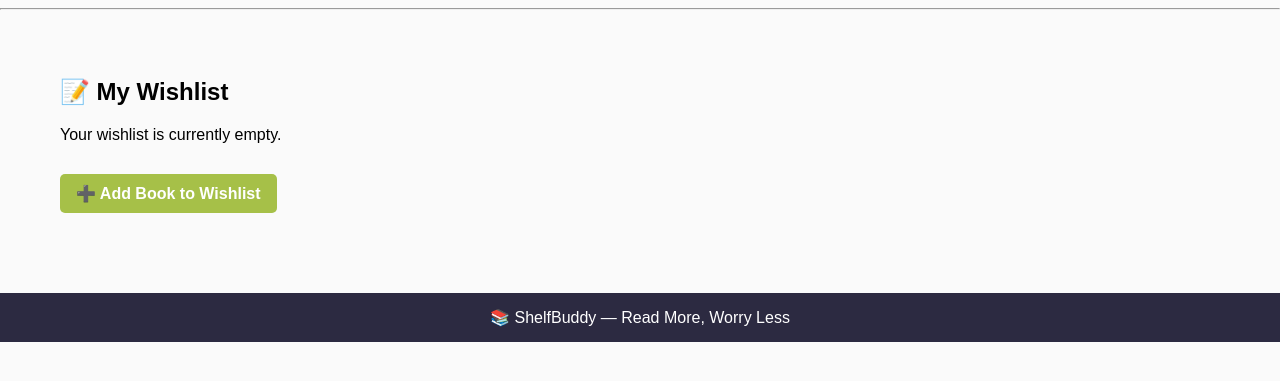
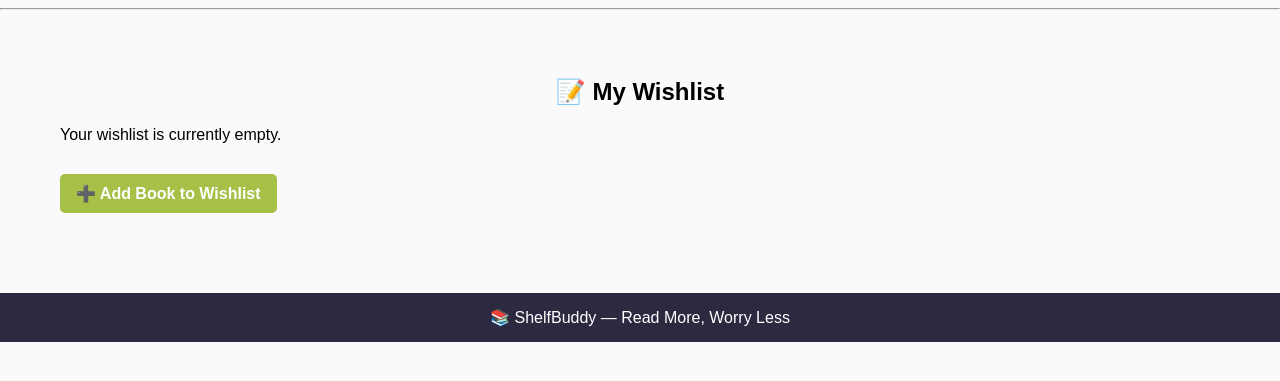
Before and after one commit to bgwinston/shelfBuddy, a Django app: page /wishlist/ in a window 1280 px wide. Shown: the part 321-702 px from the top of the page. Run offline with Django 3.2, Linux system fonts and the light colour scheme; the visitor is signed in with stand-in values (Sample User, id 1); data that the repository does not hold is empty.

Commit message:
Centered wishlist title.

```diff
--- a/shelfbuddy_backend/books/templates/books/wishlist_books.html
+++ b/shelfbuddy_backend/books/templates/books/wishlist_books.html
@@ -3,8 +3,7 @@
 {% block content %}
 <div style="padding: 40px 60px;">
 
-  <h2 style="text-align: left;">📝 My Wishlist</h2>
-
+  <h2 style="text-align: center;">📝 My Wishlist</h2>
   {% if books %}
     <table style="width: 100%; border-collapse: collapse;">
       <thead>
```
